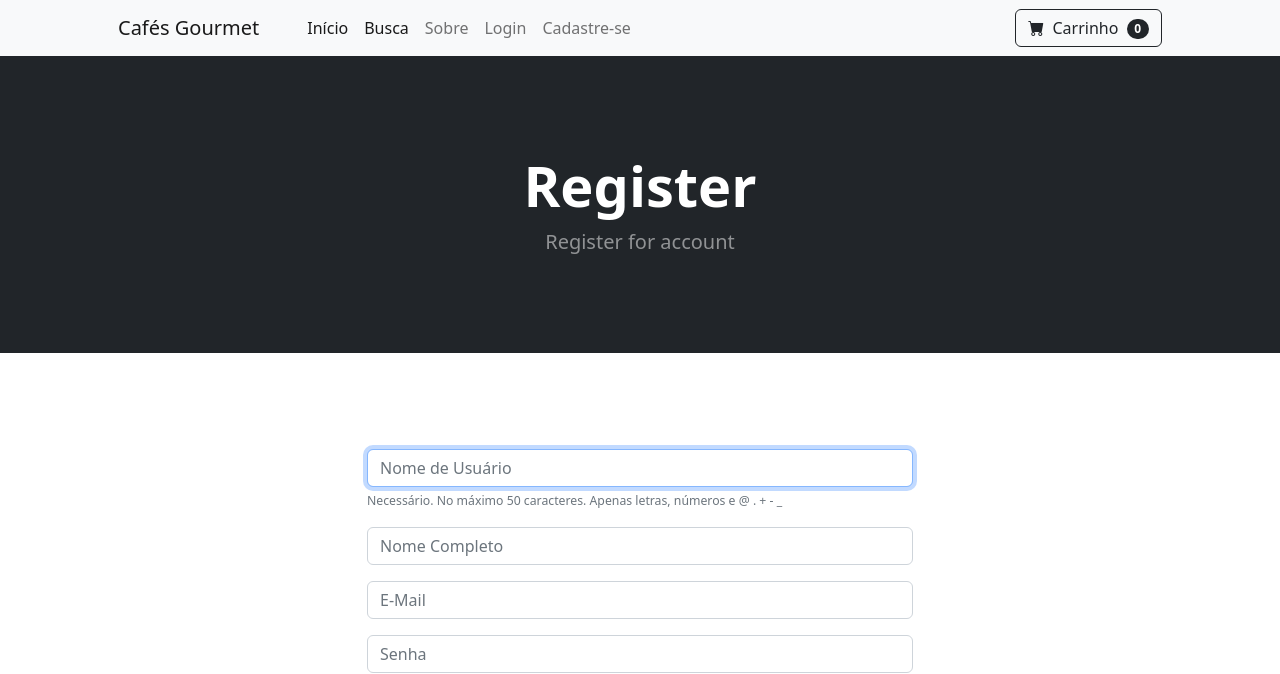
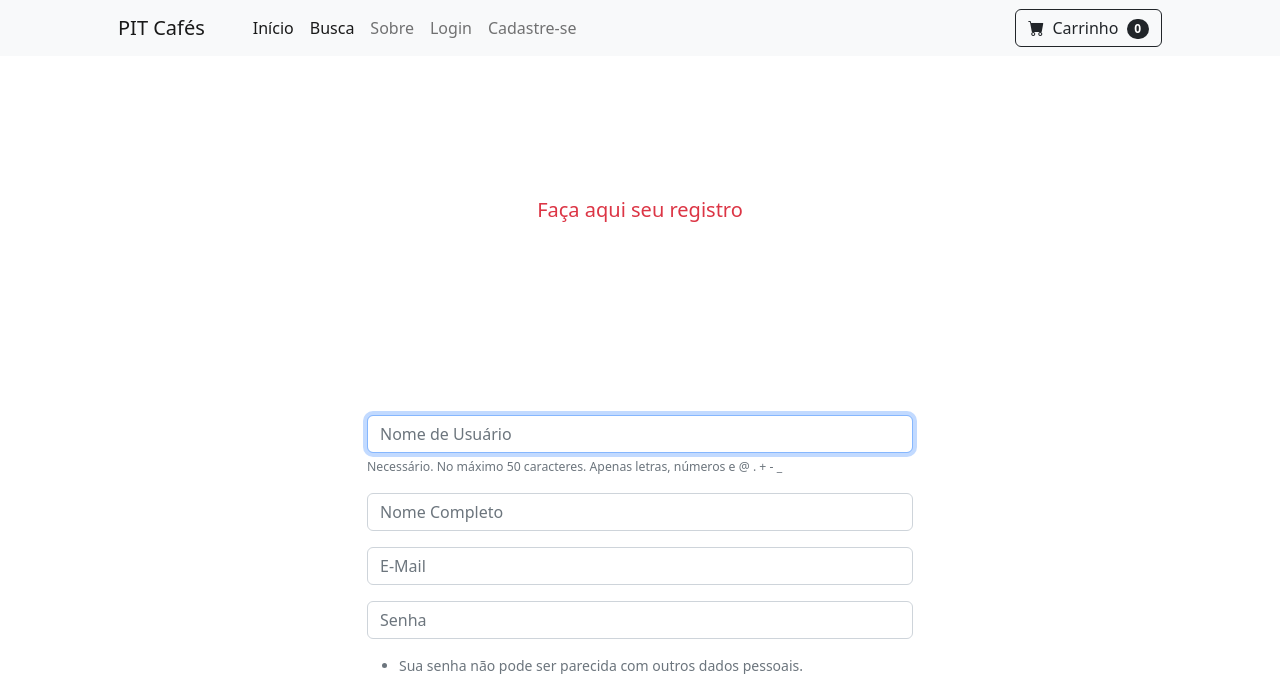
Before and after one commit to samuelwerneck/cafe, a Django app: page /register in a window 1280 px wide. Shown: the top 674 px of the page. Run offline with Django 5.2, Linux system fonts and the light colour scheme; some libraries are stand-ins or nearby versions.

Commit message:
Ajustes de nagegação e página de admin

```diff
--- a/cafe/settings.py
+++ b/cafe/settings.py
@@ -121,8 +121,8 @@ USE_TZ = True
 # Static files (CSS, JavaScript, Images)
 # https://docs.djangoproject.com/en/5.1/howto/static-files/
 
-STATIC_URL = 'static/'
-STATICFILES_DIRS = ['static/']
+STATIC_URL = '/staticfiles/'
+STATICFILES_DIRS = ['/staticfiles/']
 
 # Conteúdo estático
 STATICFILES_STORAGE = 'whitenoise.storage.CompressedManifestStaticFilesStorage'
--- a/store/templates/navbar.html
+++ b/store/templates/navbar.html
@@ -1,7 +1,7 @@
 <!-- Navigation-->
         <nav class="navbar navbar-expand-lg navbar-light bg-light">
             <div class="container px-4 px-lg-5">
-                <a class="navbar-brand" href="{% url 'home' %}">Cafés Gourmet</a>
+                <a class="navbar-brand" href="{% url 'home' %}">PIT Cafés</a>
                 <button class="navbar-toggler" type="button" data-bs-toggle="collapse" data-bs-target="#navbarSupportedContent" aria-controls="navbarSupportedContent" aria-expanded="false" aria-label="Toggle navigation"><span class="navbar-toggler-icon"></span></button>
                 <div class="collapse navbar-collapse" id="navbarSupportedContent">
                     <ul class="navbar-nav me-auto mb-2 mb-lg-0 ms-lg-4">
--- a/store/templates/register.html
+++ b/store/templates/register.html
@@ -2,14 +2,16 @@
 {% block content %}
 
 <!-- Header-->
-        <header class="bg-dark py-5">
+        <header class="bg-primaty py-3">
             <div class="container px-4 px-lg-5 my-5">
                 <div class="text-center text-white">
-                    <h1 class="display-4 fw-bolder">Register</h1>
-                    <p class="lead fw-normal text-white-50 mb-0">Register for account</p>
+                    <h1 class="display-4 fw-bolder">Cadastre-se</h1>
+                    <p class="lead fw-normal text-danger mb-0">Faça aqui seu registro</p>
                 </div>
             </div>
         </header>
+
+        <p class="lead fw-normal text-white-50 mb-0">Não use informações pessoais!!</p>
 
         <div class="container">
             <div class="row">
```
